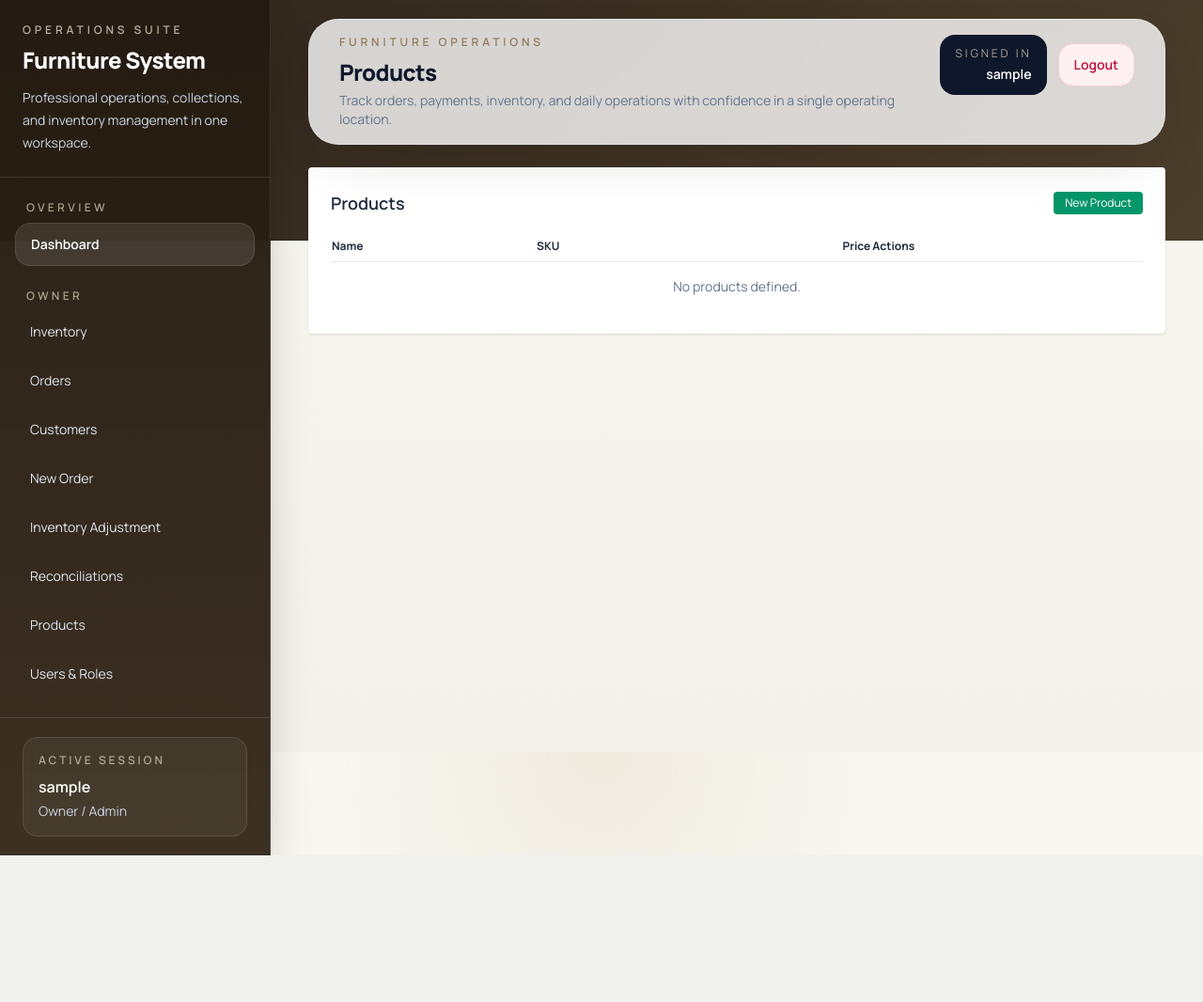
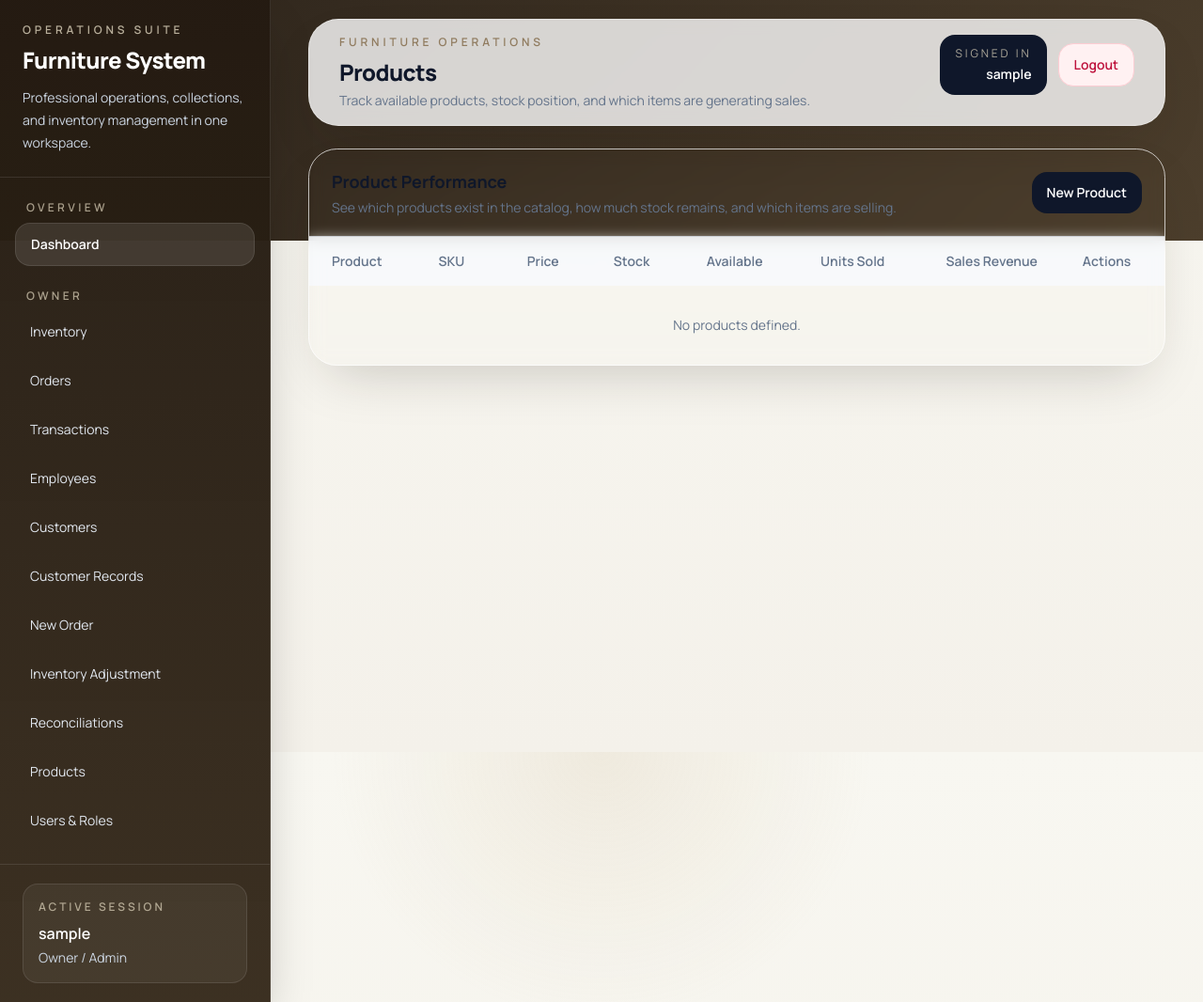
Before and after one commit to mrstorres-pixel/Furnisync, a Django app: page /products/ in a window 1280 px wide. Shown: the whole page at 94% size. Before the commit the page ends 910 px from the top, so only its background shows below. Run offline with Django 5.2, Linux system fonts and the light colour scheme; the visitor is signed in with stand-in values (Sample User, id 1); data that the repository does not hold is empty; some libraries are stand-ins or nearby versions.

Commit message:
Add employee, customer, transaction, and product sales focus

```diff
--- a/core/urls.py
+++ b/core/urls.py
@@ -6,6 +6,7 @@ urlpatterns = [
     path("", views.dashboard, name="dashboard"),
     # Customers & orders
     path("customers/new/", views.create_customer, name="create_customer"),
+    path("customers/", views.customer_list, name="customer_list"),
     path("orders/new/", views.create_order, name="create_order"),
     path("orders/", views.order_list, name="order_list"),
     path("inventory/", views.inventory_list, name="inventory_list"),
@@ -30,6 +31,8 @@ urlpatterns = [
     path("products/", views.product_list, name="product_list"),
     path("products/new/", views.product_edit, name="product_create"),
     path("products/<int:product_id>/edit/", views.product_edit, name="product_edit"),
+    path("employees/", views.employee_list, name="employee_list"),
+    path("transactions/", views.transaction_list, name="transaction_list"),
     path("users/", views.user_list, name="user_list"),
     path("users/<int:profile_id>/edit/", views.user_edit, name="user_edit"),
 ]
--- a/core/views.py
+++ b/core/views.py
@@ -2,11 +2,13 @@ from __future__ import annotations
 
 from datetime import date
 from functools import wraps
+from decimal import Decimal
 
 from django.contrib import messages
 from django.contrib.auth.decorators import login_required
 from django.contrib.auth import get_user_model
 from django.db import transaction
+from django.db.models import Count, DecimalField, ExpressionWrapper, F, Q, Sum
 from django.http import HttpRequest, HttpResponse, HttpResponseForbidden
 from django.shortcuts import get_object_or_404, redirect, render
 from django.utils import timezone
@@ -29,6 +31,7 @@ from .models import (
     Inventory,
     InventoryAdjustment,
     Order,
+    OrderStatus,
     Payment,
     Product,
     Receipt,
@@ -377,7 +380,26 @@ def order_list(request: HttpRequest) -> HttpResponse:
 
 @role_required(UserRole.MANAGER, UserRole.OWNER)
 def product_list(request: HttpRequest) -> HttpResponse:
-    products = Product.objects.all().order_by("name")
+    sold_quantity = Sum(
+        "orderitem__quantity",
+        filter=Q(orderitem__order__status=OrderStatus.COMPLETED),
+    )
+    revenue_total = Sum(
+        ExpressionWrapper(
+            F("orderitem__quantity") * F("orderitem__price"),
+            output_field=DecimalField(max_digits=12, decimal_places=2),
+        ),
+        filter=Q(orderitem__order__status=OrderStatus.COMPLETED),
+    )
+    products = (
+        Product.objects.annotate(
+            sold_quantity=sold_quantity,
+            revenue_total=revenue_total,
+            inventory_stock=Sum("inventories__stock"),
+            inventory_available=Sum("inventories__available"),
+        )
+        .order_by("name")
+    )
     return render(request, "core/product_list.html", {"products": products})
 
 
@@ -408,6 +430,51 @@ def user_list(request: HttpRequest) -> HttpResponse:
     return render(request, "core/user_list.html", {"profiles": profiles})
 
 
+@role_required(UserRole.MANAGER, UserRole.OWNER)
+def employee_list(request: HttpRequest) -> HttpResponse:
+    profiles = (
+        UserProfile.objects.select_related("user", "branch")
+        .annotate(
+            payment_count=Count("user__collected_payments", distinct=True),
+            reconciliation_count=Count("user__reconciliations", distinct=True),
+            adjustment_count=Count("user__created_inventory_adjustments", distinct=True),
+        )
+        .order_by("role", "user__username")
+    )
+    return render(request, "core/employee_list.html", {"profiles": profiles})
+
+
+@role_required(UserRole.SECRETARY, UserRole.MANAGER, UserRole.OWNER)
+def customer_list(request: HttpRequest) -> HttpResponse:
+    active_branch = _get_active_branch(request.user)
+    customers = Customer.objects.all().order_by("full_name").prefetch_related("orders__payments")
+    if active_branch is not None:
+        customers = customers.filter(branch=active_branch)
+    customer_summaries = []
+    for customer in customers:
+        orders = list(customer.orders.all())
+        total_purchased = sum((order.total_amount for order in orders), Decimal("0.00"))
+        outstanding_balance = sum((order.remaining_balance for order in orders), Decimal("0.00"))
+        customer_summaries.append(
+            {
+                "customer": customer,
+                "order_count": len(orders),
+                "total_purchased": total_purchased,
+                "outstanding_balance": outstanding_balance,
+            }
+        )
+    return render(request, "core/customer_list.html", {"customer_summaries": customer_summaries})
+
+
+@role_required(UserRole.MANAGER, UserRole.OWNER)
+def transaction_list(request: HttpRequest) -> HttpResponse:
+    transactions = (
+        Payment.objects.select_related("order__customer", "collector", "payment_receipt")
+        .order_by("-paid_at")
+    )
+    return render(request, "core/transaction_list.html", {"transactions": transactions})
+
+
 @role_required(UserRole.OWNER)
 def user_edit(request: HttpRequest, profile_id: int) -> HttpResponse:
     profile = get_object_or_404(UserProfile, pk=profile_id)
--- a/templates/base.html
+++ b/templates/base.html
@@ -90,6 +90,7 @@
                             <a href="{% url 'inventory_list' %}" class="block rounded-2xl px-4 py-3 text-slate-200 transition hover:bg-white/10 hover:text-white">Inventory</a>
                             <a href="{% url 'order_list' %}" class="block rounded-2xl px-4 py-3 text-slate-200 transition hover:bg-white/10 hover:text-white">Orders</a>
                             <a href="{% url 'create_customer' %}" class="block rounded-2xl px-4 py-3 text-slate-200 transition hover:bg-white/10 hover:text-white">Customers</a>
+                            <a href="{% url 'customer_list' %}" class="block rounded-2xl px-4 py-3 text-slate-200 transition hover:bg-white/10 hover:text-white">Customer Records</a>
                             <a href="{% url 'create_order' %}" class="block rounded-2xl px-4 py-3 text-slate-200 transition hover:bg-white/10 hover:text-white">New Order</a>
                             <a href="{% url 'daily_reconciliation' %}" class="block rounded-2xl px-4 py-3 text-slate-200 transition hover:bg-white/10 hover:text-white">Reconciliation</a>
                         </div>
@@ -98,7 +99,10 @@
                             <p class="px-3 text-xs font-semibold uppercase tracking-[0.28em] text-brand-200/70">Manager</p>
                             <a href="{% url 'inventory_list' %}" class="block rounded-2xl px-4 py-3 text-slate-200 transition hover:bg-white/10 hover:text-white">Inventory</a>
                             <a href="{% url 'order_list' %}" class="block rounded-2xl px-4 py-3 text-slate-200 transition hover:bg-white/10 hover:text-white">Orders</a>
+                            <a href="{% url 'transaction_list' %}" class="block rounded-2xl px-4 py-3 text-slate-200 transition hover:bg-white/10 hover:text-white">Transactions</a>
+                            <a href="{% url 'employee_list' %}" class="block rounded-2xl px-4 py-3 text-slate-200 transition hover:bg-white/10 hover:text-white">Employees</a>
                             <a href="{% url 'create_customer' %}" class="block rounded-2xl px-4 py-3 text-slate-200 transition hover:bg-white/10 hover:text-white">Customers</a>
+                            <a href="{% url 'customer_list' %}" class="block rounded-2xl px-4 py-3 text-slate-200 transition hover:bg-white/10 hover:text-white">Customer Records</a>
                             <a href="{% url 'create_order' %}" class="block rounded-2xl px-4 py-3 text-slate-200 transition hover:bg-white/10 hover:text-white">New Order</a>
                             <a href="{% url 'inventory_adjustment' %}" class="block rounded-2xl px-4 py-3 text-slate-200 transition hover:bg-white/10 hover:text-white">Inventory Adjustment</a>
                             <a href="{% url 'reconciliation_list' %}" class="block rounded-2xl px-4 py-3 text-slate-200 transition hover:bg-white/10 hover:text-white">Reconciliations</a>
@@ -109,7 +113,10 @@
                             <p class="px-3 text-xs font-semibold uppercase tracking-[0.28em] text-brand-200/70">Owner</p>
                             <a href="{% url 'inventory_list' %}" class="block rounded-2xl px-4 py-3 text-slate-200 transition hover:bg-white/10 hover:text-white">Inventory</a>
                             <a href="{% url 'order_list' %}" class="block rounded-2xl px-4 py-3 text-slate-200 transition hover:bg-white/10 hover:text-white">Orders</a>
+                            <a href="{% url 'transaction_list' %}" class="block rounded-2xl px-4 py-3 text-slate-200 transition hover:bg-white/10 hover:text-white">Transactions</a>
+                            <a href="{% url 'employee_list' %}" class="block rounded-2xl px-4 py-3 text-slate-200 transition hover:bg-white/10 hover:text-white">Employees</a>
                             <a href="{% url 'create_customer' %}" class="block rounded-2xl px-4 py-3 text-slate-200 transition hover:bg-white/10 hover:text-white">Customers</a>
+                            <a href="{% url 'customer_list' %}" class="block rounded-2xl px-4 py-3 text-slate-200 transition hover:bg-white/10 hover:text-white">Customer Records</a>
                             <a href="{% url 'create_order' %}" class="block rounded-2xl px-4 py-3 text-slate-200 transition hover:bg-white/10 hover:text-white">New Order</a>
                             <a href="{% url 'inventory_adjustment' %}" class="block rounded-2xl px-4 py-3 text-slate-200 transition hover:bg-white/10 hover:text-white">Inventory Adjustment</a>
                             <a href="{% url 'reconciliation_list' %}" class="block rounded-2xl px-4 py-3 text-slate-200 transition hover:bg-white/10 hover:text-white">Reconciliations</a>
--- a/templates/core/product_list.html
+++ b/templates/core/product_list.html
@@ -1,38 +1,52 @@
 {% extends "base.html" %}
 {% block header %}Products{% endblock %}
+{% block header_subtitle %}Track available products, stock position, and which items are generating sales.{% endblock %}
 {% block content %}
-<div class="bg-white rounded shadow p-6">
-    <div class="flex items-center justify-between mb-4">
-        <h2 class="text-lg font-semibold">Products</h2>
-        <a href="{% url 'product_create' %}" class="px-3 py-1 bg-emerald-600 text-white rounded text-xs">New Product</a>
+<section class="overflow-hidden rounded-[1.9rem] border border-white/70 bg-white/88 shadow-panel backdrop-blur">
+    <div class="border-b border-slate-200/80 px-6 py-5">
+        <div class="flex items-center justify-between gap-4">
+            <div>
+                <h3 class="text-lg font-bold text-slate-900">Product Performance</h3>
+                <p class="mt-1 text-sm text-slate-500">See which products exist in the catalog, how much stock remains, and which items are selling.</p>
             </div>
-    <table class="min-w-full text-xs">
-        <thead>
-        <tr class="border-b">
-            <th class="py-2 text-left">Name</th>
-            <th class="py-2 text-left">SKU</th>
-            <th class="py-2 text-right">Price</th>
-            <th class="py-2 text-left">Actions</th>
+            <a href="{% url 'product_create' %}" class="rounded-2xl bg-slate-900 px-4 py-3 text-sm font-semibold text-white transition hover:bg-brand-700">New Product</a>
+        </div>
+    </div>
+    <div class="overflow-x-auto">
+        <table class="min-w-full text-sm">
+            <thead class="bg-slate-50/90 text-slate-500">
+            <tr>
+                <th class="px-6 py-4 text-left font-semibold">Product</th>
+                <th class="px-6 py-4 text-left font-semibold">SKU</th>
+                <th class="px-6 py-4 text-right font-semibold">Price</th>
+                <th class="px-6 py-4 text-right font-semibold">Stock</th>
+                <th class="px-6 py-4 text-right font-semibold">Available</th>
+                <th class="px-6 py-4 text-right font-semibold">Units Sold</th>
+                <th class="px-6 py-4 text-right font-semibold">Sales Revenue</th>
+                <th class="px-6 py-4 text-left font-semibold">Actions</th>
             </tr>
             </thead>
-        <tbody>
+            <tbody class="divide-y divide-slate-100">
             {% for p in products %}
-            <tr class="border-b last:border-0">
-                <td class="py-2">{{ p.name }}</td>
-                <td class="py-2">{{ p.sku }}</td>
-                <td class="py-2 text-right">{{ p.price }}</td>
-                <td class="py-2">
-                    <a href="{% url 'product_edit' p.id %}" class="text-xs text-blue-600 hover:underline">Edit</a>
+                <tr class="hover:bg-brand-50/60">
+                    <td class="px-6 py-4 font-medium text-slate-900">{{ p.name }}</td>
+                    <td class="px-6 py-4 text-slate-600">{{ p.sku }}</td>
+                    <td class="px-6 py-4 text-right text-slate-700">${{ p.price }}</td>
+                    <td class="px-6 py-4 text-right text-slate-700">{{ p.inventory_stock|default:0 }}</td>
+                    <td class="px-6 py-4 text-right text-slate-700">{{ p.inventory_available|default:0 }}</td>
+                    <td class="px-6 py-4 text-right font-semibold text-slate-900">{{ p.sold_quantity|default:0 }}</td>
+                    <td class="px-6 py-4 text-right font-semibold text-emerald-700">${{ p.revenue_total|default_if_none:"0.00" }}</td>
+                    <td class="px-6 py-4">
+                        <a href="{% url 'product_edit' p.id %}" class="text-sm font-medium text-brand-700 hover:text-brand-800">Edit</a>
                     </td>
                 </tr>
             {% empty %}
                 <tr>
-                <td class="py-4 text-center text-slate-500 text-sm" colspan="4">
-                    No products defined.
-                </td>
+                    <td class="px-6 py-8 text-center text-sm text-slate-500" colspan="8">No products defined.</td>
                 </tr>
             {% endfor %}
             </tbody>
         </table>
     </div>
+</section>
 {% endblock %}
```
Also changed, not shown: templates/core/customer_list.html (added, +45 -0 lines), templates/core/employee_list.html (added, +42 -0 lines), templates/core/transaction_list.html (added, +45 -0 lines), 1 other file. Lines whose indentation alone changed are shown as unchanged.
